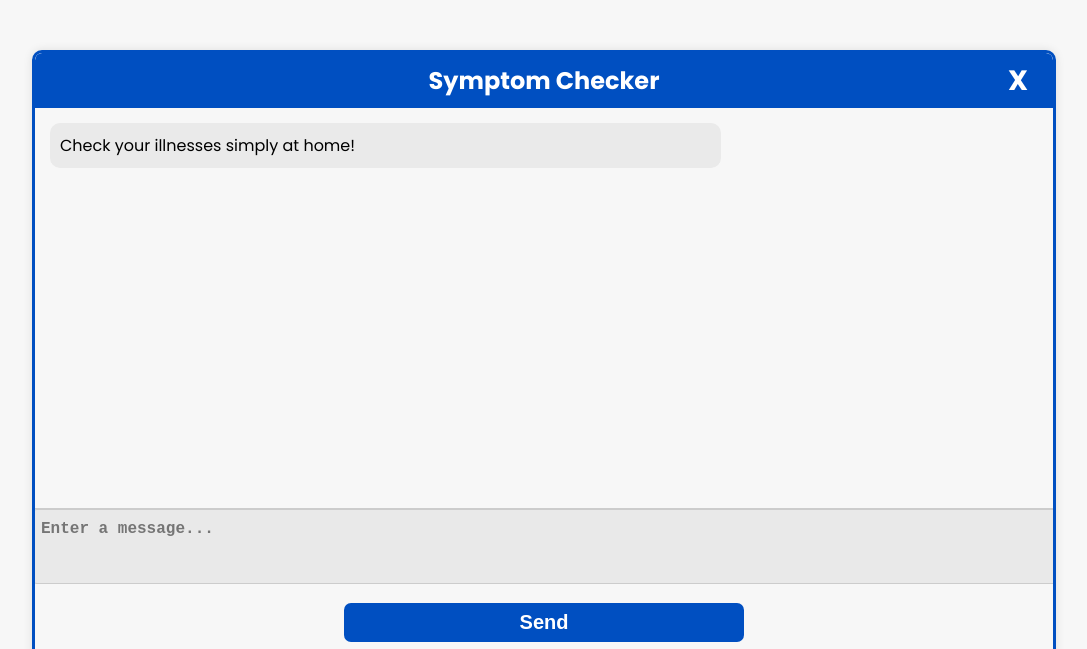
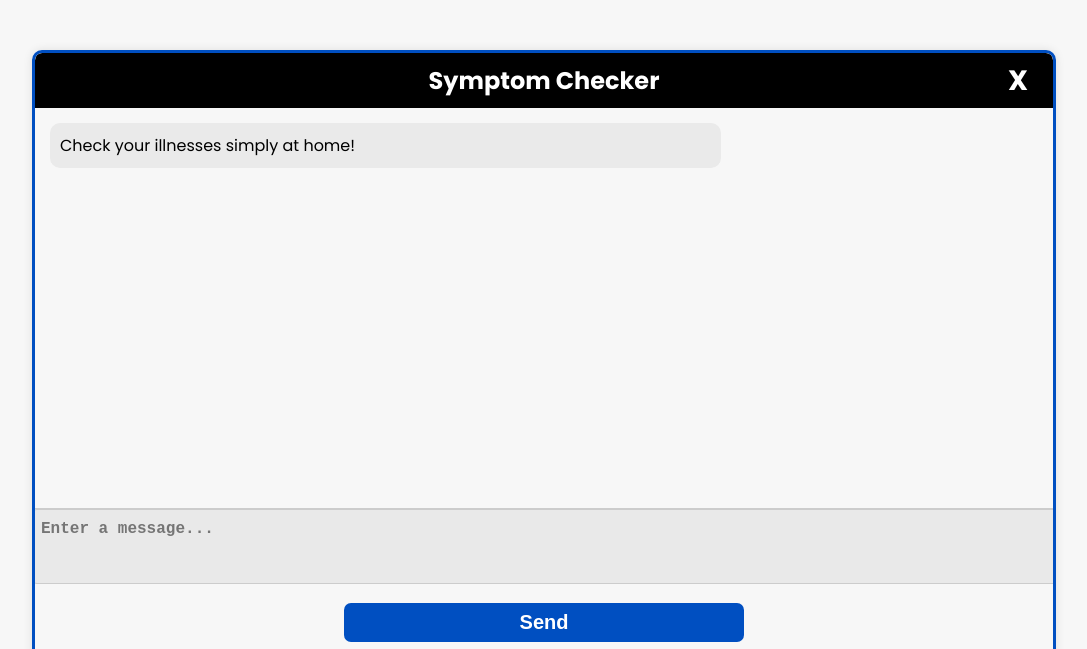
Before and after one commit to SarahKim1006/Symptom-Checker, a plain HTML site: page index.html in a window 1280 px wide. Shown: the top 649 px of the page, without its empty margins (96-1183 px from the left). Drawn offline with Linux system fonts and the light colour scheme.

Commit message:
Changed colors

```diff
--- a/style.css
+++ b/style.css
@@ -28,7 +28,7 @@ body {
 }
 
 header {
-  background-color: #004fc1;
+  background-color: #000000;
   text-align: center;
   padding: 10px;
   border-radius: 7px 7px 0 0;
```
